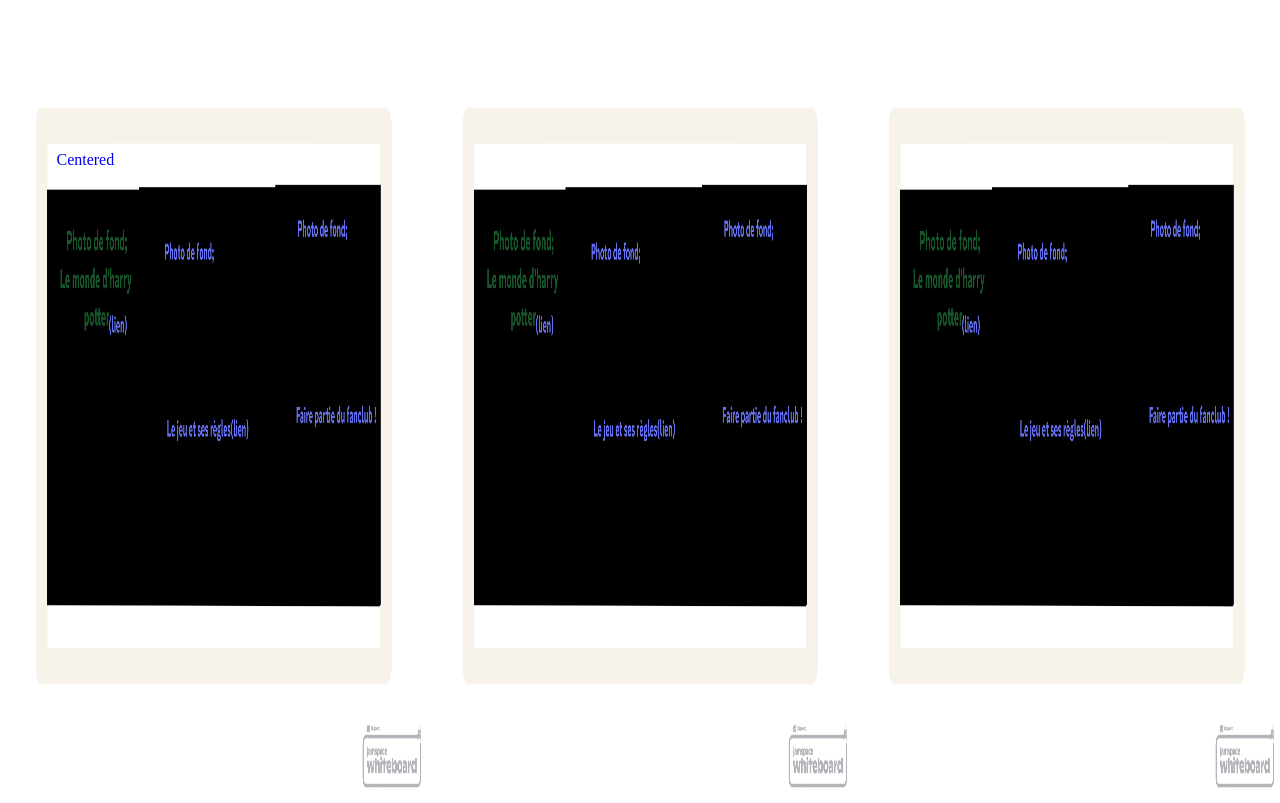
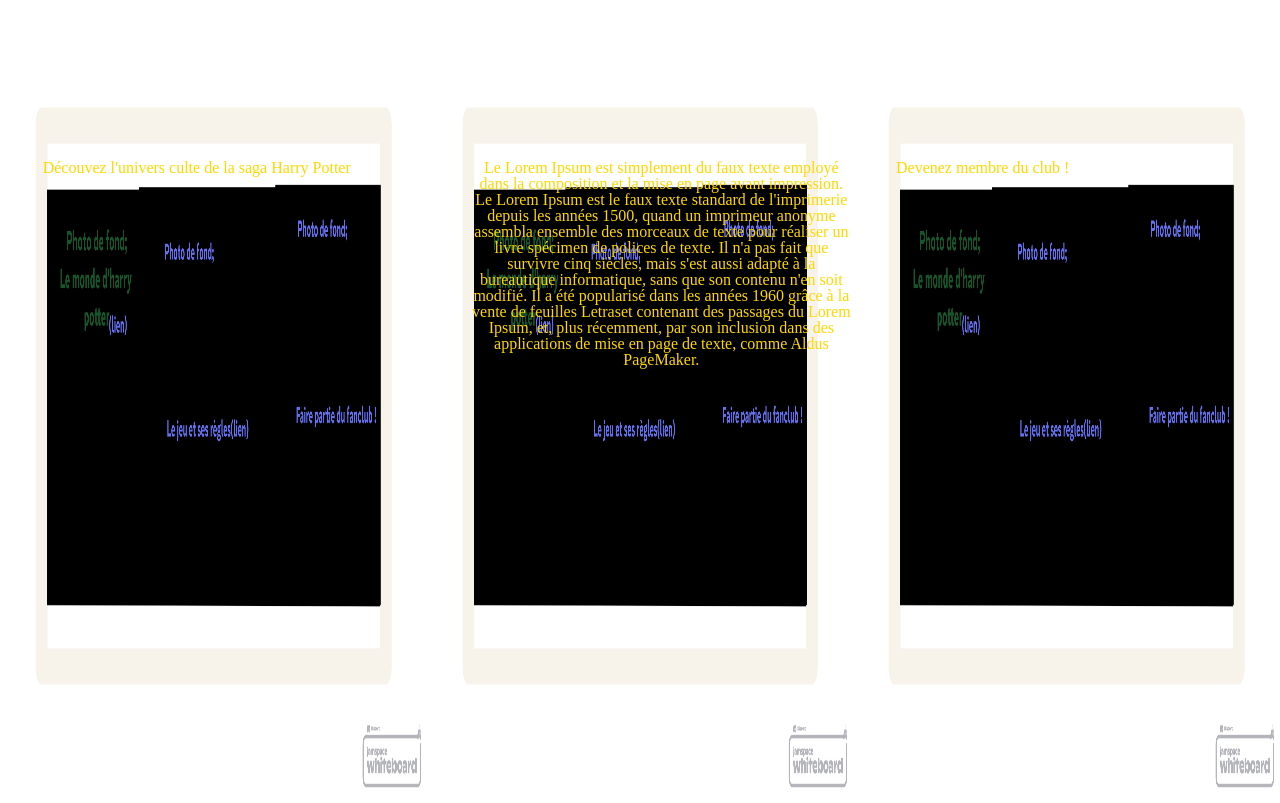
Before and after one commit to delarobia/potter, a plain HTML site: page src/indexbetter.html in a window 1280 px wide. Drawn offline with Linux system fonts and the light colour scheme.

Commit message:
Layout and text integration

```diff
--- a/src/assets/styles/mainbetter.css
+++ b/src/assets/styles/mainbetter.css
@@ -2,7 +2,7 @@
 .container {
     position: relative;
     text-align: center;
-    color: white;
+    color: gold;
 
 
 
@@ -46,8 +46,9 @@
   .centered {
     position: absolute;
     top: 20%;
-    left: 20%;
-    transform: translate(-50%, -50%);
+    left: 10%;
+    /*transform: translate(-50%, -50%);*/
+
   }
   body {
 
--- a/src/indexbetter.html
+++ b/src/indexbetter.html
@@ -13,19 +13,25 @@
         <a href="/src/assets/images/maquette_landing_projet.jpg"><img src="/src/assets/images/maquette_landing_projet.jpg"
           alt="Image de l'Univers Harry Potter" ></a>
 
-        <a href="/src/assets/images/maquette_landing_projet.jpg"> <div class="centered">Centered</div></a>
+        <div class="centered">Découvez l'univers culte de la saga Harry Potter</div>
       </div>
       <div class="container">
         <a href="/src/assets/images/maquette_landing_projet.jpg"><img src="/src/assets/images/maquette_landing_projet.jpg"
         alt="Image du jeu"></a>
 
-        <div class="centered">Centered</div>
+        <div class="centered">Le Lorem Ipsum est simplement du faux texte employé dans la composition et la mise en page avant impression.
+          Le Lorem Ipsum est le faux texte standard de l'imprimerie depuis les années 1500, quand un imprimeur anonyme assembla
+          ensemble des morceaux de texte pour réaliser un livre spécimen de polices de texte. Il n'a pas fait que survivre cinq siècles,
+          mais s'est aussi adapté à la bureautique informatique, sans que son contenu n'en soit modifié.
+          Il a été popularisé dans les années 1960 grâce à la vente de feuilles Letraset contenant des passages du Lorem Ipsum,
+          et, plus récemment,
+          par son inclusion dans des applications de mise en page de texte, comme Aldus PageMaker.</div>
       </div>
       <div class="container">
         <a href="/src/assets/images/maquette_landing_projet.jpg"><img src="/src/assets/images/maquette_landing_projet.jpg"
           alt="Image de la page de contact"></a>
 
-        <div class="centered">Centered</div>
+        <div class="centered">Devenez membre du club !</div>
       </div>
 
 </body>
```
